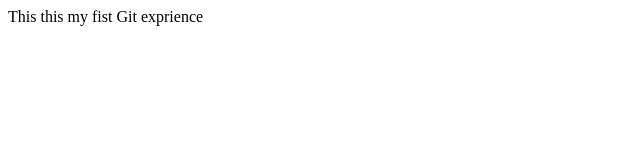
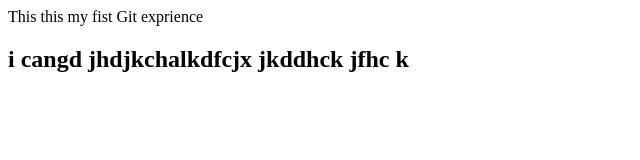
Before and after one commit to Maheswari-Bhuyan/papu, a plain HTML site: page index.html in a window 1280 px wide. Shown: the whole page, without its empty margins (0-640 px from the left). Drawn offline with Linux system fonts and the light colour scheme.

Commit message:
changed form diffent location

```diff
--- a/index.html
+++ b/index.html
@@ -7,5 +7,6 @@
 </head>
 <body>
     This this my fist Git exprience
+<h2> i cangd jhdjkchalkdfcjx jkddhck jfhc k</h2>
 </body>
 </html>
```
